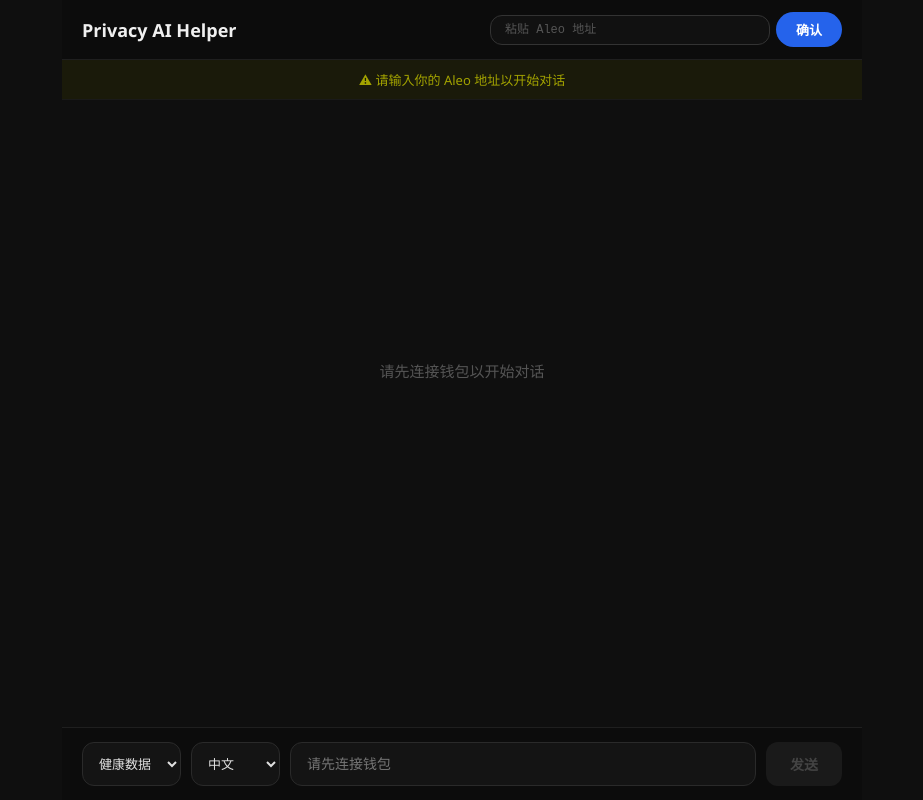
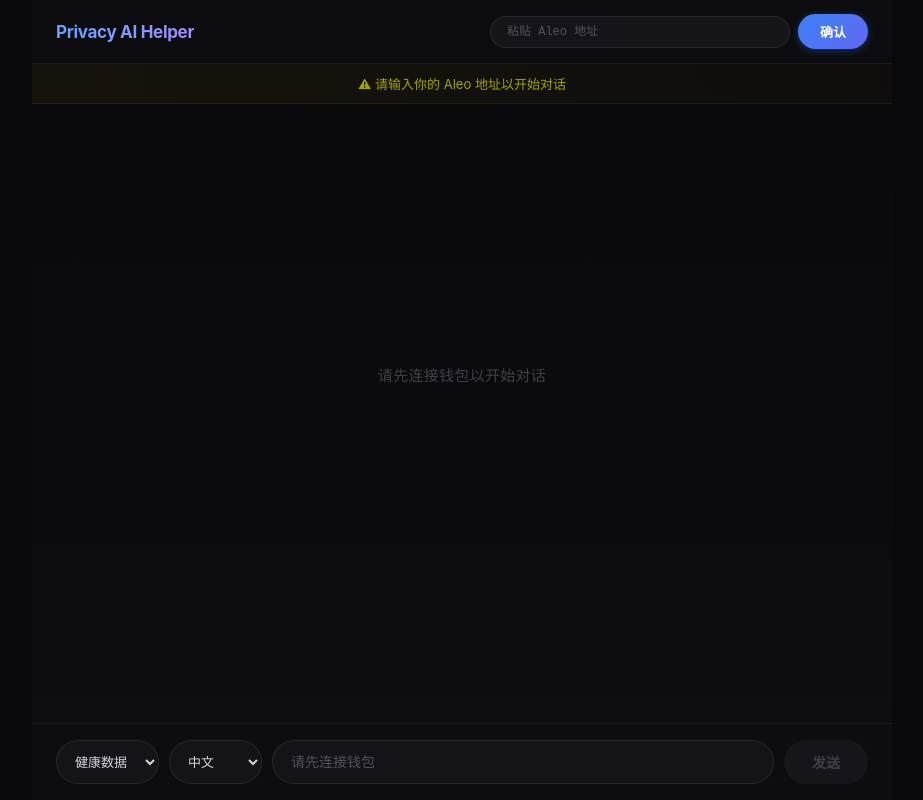
Before and after one commit to Chichuzxy/privacy-ai-helper, a React app in the folder frontend/: page / in a window 1280 px wide. Shown: the whole page, without its empty margins (178-1101 px from the left). Built offline with nearby package versions, Linux system fonts and the light colour scheme; the HTML template or start-up script is replaced by a standard one.

Commit message:
style: UI overhaul - glass morphism, gradients, animations, refined colors

```diff
--- a/frontend/src/index.css
+++ b/frontend/src/index.css
@@ -1,214 +1,307 @@
 * { box-sizing: border-box; margin: 0; padding: 0; }
 html, body, #root { height: 100%; }
 body {
-  font-family: "Segoe UI", "Inter", system-ui, sans-serif;
-  background: #0f0f0f;
-  color: #e0e0e0;
+  font-family: "Inter", "Segoe UI", system-ui, -apple-system, sans-serif;
+  background: #09090b;
+  color: #d4d4d8;
+  -webkit-font-smoothing: antialiased;
 }
 
 /* ===== Layout ===== */
 .app-root {
   display: flex; flex-direction: column;
-  height: 100vh; max-width: 800px; margin: 0 auto;
+  height: 100vh; max-width: 860px; margin: 0 auto;
+  background: linear-gradient(180deg, #09090b 0%, #0d0d12 100%);
 }
 
 /* ===== Top Bar ===== */
 .topbar {
   display: flex; justify-content: space-between; align-items: center;
-  padding: 12px 20px; border-bottom: 1px solid #1f1f1f;
-  background: #0c0c0c; flex-shrink: 0;
+  padding: 14px 24px;
+  background: rgba(13, 13, 18, 0.85);
+  backdrop-filter: blur(12px);
+  -webkit-backdrop-filter: blur(12px);
+  border-bottom: 1px solid rgba(255,255,255,0.06);
+  flex-shrink: 0;
 }
-.logo { font-size: 18px; font-weight: 700; color: #f0f0f0; }
+.logo {
+  font-size: 17px; font-weight: 700;
+  background: linear-gradient(135deg, #60a5fa, #a78bfa);
+  -webkit-background-clip: text;
+  -webkit-text-fill-color: transparent;
+  background-clip: text;
+  letter-spacing: -0.3px;
+}
 .topbar-right { display: flex; align-items: center; gap: 10px; }
 
 .connect-btn {
-  padding: 8px 20px; border-radius: 20px; border: none;
-  background: #2563eb; color: #fff; font-weight: 600;
-  font-size: 13px; cursor: pointer;
+  padding: 8px 22px; border-radius: 999px; border: none;
+  background: linear-gradient(135deg, #3b82f6, #6366f1);
+  color: #fff; font-weight: 600; font-size: 13px;
+  cursor: pointer; transition: all 0.2s ease;
+  box-shadow: 0 2px 8px rgba(59,130,246,0.3);
 }
+.connect-btn:hover { transform: translateY(-1px); box-shadow: 0 4px 16px rgba(59,130,246,0.4); }
 
-.addr-input-group {
-  display: flex; align-items: center; gap: 6px;
+.addr-input-group { display: flex; align-items: center; gap: 8px; }
+.addr-input {
+  padding: 8px 16px; border-radius: 999px;
+  border: 1px solid rgba(255,255,255,0.08);
+  background: rgba(255,255,255,0.04);
+  color: #d4d4d8; font-size: 12px; font-family: "JetBrains Mono", "Fira Code", monospace;
+  width: 300px; outline: none; transition: all 0.2s ease;
 }
-.addr-input {
-  padding: 7px 14px; border-radius: 12px; border: 1px solid #333;
-  background: #111; color: #e0e0e0; font-size: 12px; font-family: monospace;
-  width: 280px; outline: none;
+.addr-input:focus {
+  border-color: rgba(99,102,241,0.5);
+  box-shadow: 0 0 0 3px rgba(99,102,241,0.1);
+  background: rgba(255,255,255,0.06);
 }
-.addr-input:focus { border-color: #2563eb; }
-.addr-input::placeholder { color: #555; }
+.addr-input::placeholder { color: #52525b; }
 
 .network-badge {
-  font-size: 11px; color: #4ade80; background: #0a1f10;
-  padding: 4px 10px; border-radius: 12px; display: flex; align-items: center; gap: 5px;
+  font-size: 11px; color: #4ade80;
+  background: rgba(74,222,128,0.08);
+  padding: 5px 12px; border-radius: 999px;
+  display: flex; align-items: center; gap: 6px;
+  border: 1px solid rgba(74,222,128,0.15);
 }
-.net-dot { width: 6px; height: 6px; border-radius: 50%; background: #4ade80; }
-.net-dot.live { animation: blink 2s ease-in-out infinite; }
-@keyframes blink { 0%,100%{opacity:1} 50%{opacity:0.3} }
+.net-dot { width: 7px; height: 7px; border-radius: 50%; background: #4ade80; }
+.net-dot.live {
+  animation: dotPulse 2s ease-in-out infinite;
+  box-shadow: 0 0 6px rgba(74,222,128,0.5);
+}
+@keyframes dotPulse { 0%,100% { opacity: 1; transform: scale(1); } 50% { opacity: 0.4; transform: scale(0.8); } }
 
 .wallet-addr {
-  font-size: 13px; font-family: monospace; color: #4ade80;
-  background: #0a1f10; padding: 6px 14px; border-radius: 20px;
+  font-size: 13px; font-family: "JetBrains Mono", monospace;
+  color: #4ade80; background: rgba(74,222,128,0.06);
+  padding: 6px 14px; border-radius: 999px;
+  border: 1px solid rgba(74,222,128,0.12);
 }
 .disconnect-btn {
-  padding: 6px 12px; border-radius: 12px; border: 1px solid #333;
-  background: transparent; color: #888; font-size: 11px; cursor: pointer;
+  padding: 6px 14px; border-radius: 999px;
+  border: 1px solid rgba(255,255,255,0.08);
+  background: transparent; color: #71717a; font-size: 11px;
+  cursor: pointer; transition: all 0.2s ease;
 }
-.disconnect-btn:hover { color: #ef4444; border-color: #ef4444; }
+.disconnect-btn:hover { color: #ef4444; border-color: rgba(239,68,68,0.3); background: rgba(239,68,68,0.06); }
 
 /* ===== Status Bar ===== */
 .status-bar {
-  text-align: center; padding: 10px 16px; font-size: 13px;
-  flex-shrink: 0; border-bottom: 1px solid #1a1a1a;
-  display: flex; align-items: center; justify-content: center; gap: 16px;
+  text-align: center; padding: 10px 20px; font-size: 13px;
+  flex-shrink: 0;
+  display: flex; align-items: center; justify-content: center; gap: 18px;
   flex-wrap: wrap;
 }
-.status-bar.success { background: #0a1f10; color: #4ade80; }
+.status-bar.success {
+  background: linear-gradient(90deg, rgba(74,222,128,0.04), rgba(74,222,128,0.02), rgba(74,222,128,0.04));
+  color: #4ade80;
+  border-bottom: 1px solid rgba(74,222,128,0.06);
+}
 .status-bar.success .net-indicator {
-  font-size: 12px; display: flex; align-items: center; gap: 5px;
-  color: #4ade80;
+  font-size: 12px; display: flex; align-items: center; gap: 6px; color: #4ade80;
 }
-.status-bar.success .addr-display {
-  font-size: 13px; font-family: monospace;
-}
-.status-bar.success .contract-verify {
-  font-size: 12px; color: #6ee7b7;
-}
+.status-bar.success .addr-display { font-size: 13px; font-family: "JetBrains Mono", monospace; }
+.status-bar.success .contract-verify { font-size: 12px; color: #6ee7b7; }
 .status-bar.success .contract-verify a {
   color: #38bdf8; text-decoration: none; font-weight: 600;
+  transition: color 0.2s;
 }
-.status-bar.success .contract-verify a:hover { text-decoration: underline; }
-.status-bar.hint { background: #1a1a0a; color: #a3a300; }
+.status-bar.success .contract-verify a:hover { color: #7dd3fc; }
+.status-bar.hint {
+  background: linear-gradient(90deg, rgba(234,179,8,0.06), rgba(234,179,8,0.02));
+  color: #a3a300;
+  border-bottom: 1px solid rgba(234,179,8,0.08);
+}
+
+/* ===== Authorization Panel ===== */
+.auth-panel {
+  margin: 12px 20px 0; padding: 16px 18px;
+  border-radius: 16px;
+  background: rgba(255,255,255,0.02);
+  border: 1px solid rgba(255,255,255,0.05);
+  flex-shrink: 0;
+}
+.auth-title {
+  font-size: 11px; font-weight: 700; color: #71717a;
+  margin-bottom: 12px; text-transform: uppercase; letter-spacing: 1px;
+}
+.auth-grid { display: grid; grid-template-columns: repeat(4, 1fr); gap: 10px; }
+.auth-card {
+  border-radius: 14px; padding: 12px 14px;
+  border: 1px solid rgba(255,255,255,0.06);
+  background: rgba(255,255,255,0.02);
+  display: flex; flex-direction: column; gap: 8px;
+  transition: all 0.3s ease;
+}
+.auth-card:hover { background: rgba(255,255,255,0.04); }
+.auth-card.granted {
+  border-color: rgba(74,222,128,0.15);
+  background: linear-gradient(135deg, rgba(74,222,128,0.04), rgba(74,222,128,0.01));
+  box-shadow: inset 0 1px 0 rgba(74,222,128,0.06);
+}
+.auth-card.denied {
+  border-color: rgba(239,68,68,0.1);
+  background: linear-gradient(135deg, rgba(239,68,68,0.03), rgba(239,68,68,0.01));
+}
+
+.auth-card-header { display: flex; align-items: center; gap: 7px; }
+.auth-icon { font-size: 15px; opacity: 0.9; }
+.auth-cat-name { font-size: 12px; font-weight: 600; color: #d4d4d8; }
+.auth-badge {
+  font-size: 10px; padding: 3px 10px; border-radius: 999px;
+  font-weight: 600; margin-left: auto;
+}
+.badge-ok { background: rgba(74,222,128,0.12); color: #4ade80; }
+.badge-no { background: rgba(239,68,68,0.1); color: #f87171; }
+
+.auth-card-body { display: flex; flex-wrap: wrap; align-items: center; gap: 6px; }
+.auth-meta { font-size: 11px; color: #636366; }
+.auth-hash {
+  font-size: 10px; font-family: "JetBrains Mono", monospace;
+  color: #52525b; background: rgba(255,255,255,0.03);
+  padding: 2px 8px; border-radius: 6px;
+}
+.auth-default-tag { font-size: 10px; color: #636366; }
+
+.auth-btn {
+  padding: 5px 14px; border-radius: 999px; border: none;
+  font-size: 11px; font-weight: 600; cursor: pointer;
+  transition: all 0.2s ease;
+}
+.auth-btn.grant {
+  background: rgba(74,222,128,0.12); color: #4ade80;
+}
+.auth-btn.grant:hover {
+  background: rgba(74,222,128,0.2); transform: translateY(-1px);
+}
+.auth-btn.revoke {
+  background: rgba(239,68,68,0.1); color: #f87171;
+}
+.auth-btn.revoke:hover {
+  background: rgba(239,68,68,0.18); transform: translateY(-1px);
+}
 
 /* ===== Chat Area ===== */
 .chat-area {
   flex: 1; overflow-y: auto;
-  padding: 20px; display: flex; flex-direction: column; gap: 16px;
+  padding: 20px 24px; display: flex; flex-direction: column; gap: 14px;
 }
-
 .empty-chat {
-  text-align: center; color: #555; margin-top: 30vh; font-size: 15px;
+  text-align: center; color: #3f3f46; margin-top: 30vh;
+  font-size: 15px; letter-spacing: 0.3px;
 }
 
 /* ===== Messages ===== */
-.msg-row { display: flex; }
+.msg-row { display: flex; animation: msgIn 0.25s ease-out; }
+@keyframes msgIn { from { opacity: 0; transform: translateY(8px); } to { opacity: 1; transform: translateY(0); } }
 .msg-row.user { justify-content: flex-end; }
 .msg-row.ai { justify-content: flex-start; }
 .msg-row.error { justify-content: flex-start; }
 
 .msg-bubble {
-  max-width: 75%; padding: 12px 16px; border-radius: 16px;
-  font-size: 14px; line-height: 1.65;
+  max-width: 72%; padding: 14px 18px; border-radius: 18px;
+  font-size: 14px; line-height: 1.7;
 }
 .msg-row.user .msg-bubble {
-  background: #2563eb; color: #fff;
-  border-bottom-right-radius: 4px;
+  background: linear-gradient(135deg, #3b82f6, #6366f1);
+  color: #fff;
+  border-bottom-right-radius: 6px;
+  box-shadow: 0 2px 12px rgba(59,130,246,0.2);
 }
 .msg-row.ai .msg-bubble {
-  background: #1a1a1a; color: #e0e0e0;
-  border-bottom-left-radius: 4px; border: 1px solid #2a2a2a;
+  background: rgba(255,255,255,0.04);
+  color: #d4d4d8;
+  border-bottom-left-radius: 6px;
+  border: 1px solid rgba(255,255,255,0.06);
 }
 .msg-row.error .msg-bubble {
-  background: #2a1212; color: #ef4444;
-  border-bottom-left-radius: 4px; border: 1px solid #3a1a1a;
+  background: rgba(239,68,68,0.08);
+  color: #f87171;
+  border-bottom-left-radius: 6px;
+  border: 1px solid rgba(239,68,68,0.12);
 }
 
 .msg-label {
-  font-size: 11px; font-weight: 600; margin-bottom: 4px;
-  opacity: 0.6; text-transform: uppercase; letter-spacing: 0.5px;
+  font-size: 10px; font-weight: 700; margin-bottom: 4px;
+  opacity: 0.5; text-transform: uppercase; letter-spacing: 1px;
 }
 .msg-body { white-space: pre-wrap; word-break: break-word; }
 
 .zk-tag {
-  margin-top: 8px; font-size: 11px; color: #666;
+  margin-top: 10px; padding-top: 8px;
+  border-top: 1px solid rgba(255,255,255,0.06);
+  font-size: 11px; color: #636366;
 }
-.zk-tag code { color: #4ade80; font-family: monospace; }
+.zk-tag code {
+  color: #4ade80; font-family: "JetBrains Mono", monospace;
+  background: rgba(74,222,128,0.08); padding: 1px 6px; border-radius: 4px;
+}
 
 /* ===== Input Bar ===== */
 .input-bar {
-  display: flex; gap: 10px; padding: 14px 20px;
-  border-top: 1px solid #1f1f1f; background: #0c0c0c; flex-shrink: 0;
+  display: flex; gap: 10px; padding: 16px 24px;
+  background: rgba(13,13,18,0.9);
+  backdrop-filter: blur(12px);
+  -webkit-backdrop-filter: blur(12px);
+  border-top: 1px solid rgba(255,255,255,0.06);
+  flex-shrink: 0;
 }
 .input-bar input {
-  flex: 1; padding: 12px 16px; border-radius: 12px;
-  border: 1px solid #2a2a2a; background: #141414;
-  color: #e0e0e0; font-size: 14px; outline: none;
+  flex: 1; padding: 12px 18px; border-radius: 999px;
+  border: 1px solid rgba(255,255,255,0.08);
+  background: rgba(255,255,255,0.03);
+  color: #d4d4d8; font-size: 14px; outline: none;
+  transition: all 0.2s ease;
 }
-.input-bar input:focus { border-color: #3b82f6; }
+.input-bar input:focus {
+  border-color: rgba(99,102,241,0.4);
+  box-shadow: 0 0 0 4px rgba(99,102,241,0.08);
+  background: rgba(255,255,255,0.05);
+}
+.input-bar input::placeholder { color: #52525b; }
 .input-bar button {
-  padding: 12px 24px; border-radius: 12px; border: none;
-  background: #2563eb; color: #fff; font-weight: 600;
-  font-size: 14px; cursor: pointer; white-space: nowrap;
+  padding: 12px 28px; border-radius: 999px; border: none;
+  background: linear-gradient(135deg, #3b82f6, #6366f1);
+  color: #fff; font-weight: 600; font-size: 14px;
+  cursor: pointer; white-space: nowrap;
+  transition: all 0.2s ease;
+  box-shadow: 0 2px 12px rgba(59,130,246,0.25);
 }
-.input-bar button:disabled { background: #1a1a1a; color: #444; cursor: not-allowed; }
+.input-bar button:hover:not(:disabled) {
+  transform: translateY(-1px); box-shadow: 0 4px 20px rgba(59,130,246,0.35);
+}
+.input-bar button:disabled {
+  background: rgba(255,255,255,0.04); color: #3f3f46;
+  box-shadow: none; cursor: not-allowed;
+}
 
 .lang-select {
-  padding: 10px 12px; border-radius: 12px; border: 1px solid #2a2a2a;
-  background: #141414; color: #e0e0e0; font-size: 13px; cursor: pointer;
-  outline: none;
+  padding: 10px 14px; border-radius: 999px;
+  border: 1px solid rgba(255,255,255,0.08);
+  background: rgba(255,255,255,0.03); color: #d4d4d8;
+  font-size: 13px; cursor: pointer; outline: none;
+  transition: border-color 0.2s;
 }
+.lang-select:focus { border-color: rgba(99,102,241,0.4); }
 
 /* ===== Loading ===== */
 .msg-row.loading .msg-bubble {
-  background: #1a1a1a;
-  border: 1px dashed #444;
+  background: rgba(255,255,255,0.03);
+  border: 1px dashed rgba(255,255,255,0.1);
 }
 .msg-row.loading .msg-body {
-  animation: pulse 1.5s ease-in-out infinite;
+  animation: shimmer 1.8s ease-in-out infinite;
 }
-@keyframes pulse {
-  0%, 100% { opacity: 0.5; }
-  50% { opacity: 1; }
+@keyframes shimmer {
+  0%, 100% { opacity: 0.4; }
+  50% { opacity: 0.9; }
 }
 
 /* ===== Scrollbar ===== */
-.chat-area::-webkit-scrollbar { width: 6px; }
-.chat-area::-webkit-scrollbar-thumb { background: #2a2a2a; border-radius: 3px; }
-
-/* ===== Authorization Panel ===== */
-.auth-panel {
-  margin: 0 20px; padding: 14px 16px;
-  border: 1px solid #1f1f1f; border-radius: 12px;
-  background: #0d0d0d; flex-shrink: 0;
+.chat-area::-webkit-scrollbar { width: 5px; }
+.chat-area::-webkit-scrollbar-track { background: transparent; }
+.chat-area::-webkit-scrollbar-thumb {
+  background: rgba(255,255,255,0.08); border-radius: 999px;
 }
-.auth-title {
-  font-size: 13px; font-weight: 600; color: #888;
-  margin-bottom: 10px; text-transform: uppercase; letter-spacing: 0.5px;
-}
-.auth-grid {
-  display: grid; grid-template-columns: repeat(4, 1fr); gap: 10px;
-}
-.auth-card {
-  border-radius: 10px; padding: 10px 12px;
-  border: 1px solid #1f1f1f; background: #111;
-  display: flex; flex-direction: column; gap: 8px;
-}
-.auth-card.granted { border-color: #1a3a1a; background: #0a120a; }
-.auth-card.denied { border-color: #2a1a1a; background: #120a0a; }
-
-.auth-card-header {
-  display: flex; align-items: center; gap: 6px;
-}
-.auth-icon { font-size: 16px; }
-.auth-cat-name { font-size: 12px; font-weight: 600; color: #ccc; }
-.auth-badge { font-size: 10px; padding: 2px 8px; border-radius: 8px; font-weight: 600; margin-left: auto; }
-.badge-ok { background: #0a2a0a; color: #4ade80; }
-.badge-no { background: #2a0a0a; color: #ef4444; }
-
-.auth-card-body {
-  display: flex; align-items: center; justify-content: space-between; gap: 6px;
-}
-.auth-meta { font-size: 11px; color: #666; }
-.auth-hash {
-  font-size: 10px; font-family: monospace; color: #555;
-  text-overflow: ellipsis; overflow: hidden; white-space: nowrap;
-}
-.auth-default-tag { font-size: 10px; color: #555; font-style: italic; }
-
-.auth-btn {
-  padding: 4px 12px; border-radius: 8px; border: none;
-  font-size: 11px; font-weight: 600; cursor: pointer;
-}
-.auth-btn.grant { background: #1a3a1a; color: #4ade80; }
-.auth-btn.revoke { background: #2a1212; color: #ef4444; }
-.auth-btn:hover { filter: brightness(1.3); }
+.chat-area::-webkit-scrollbar-thumb:hover { background: rgba(255,255,255,0.14); }
```
